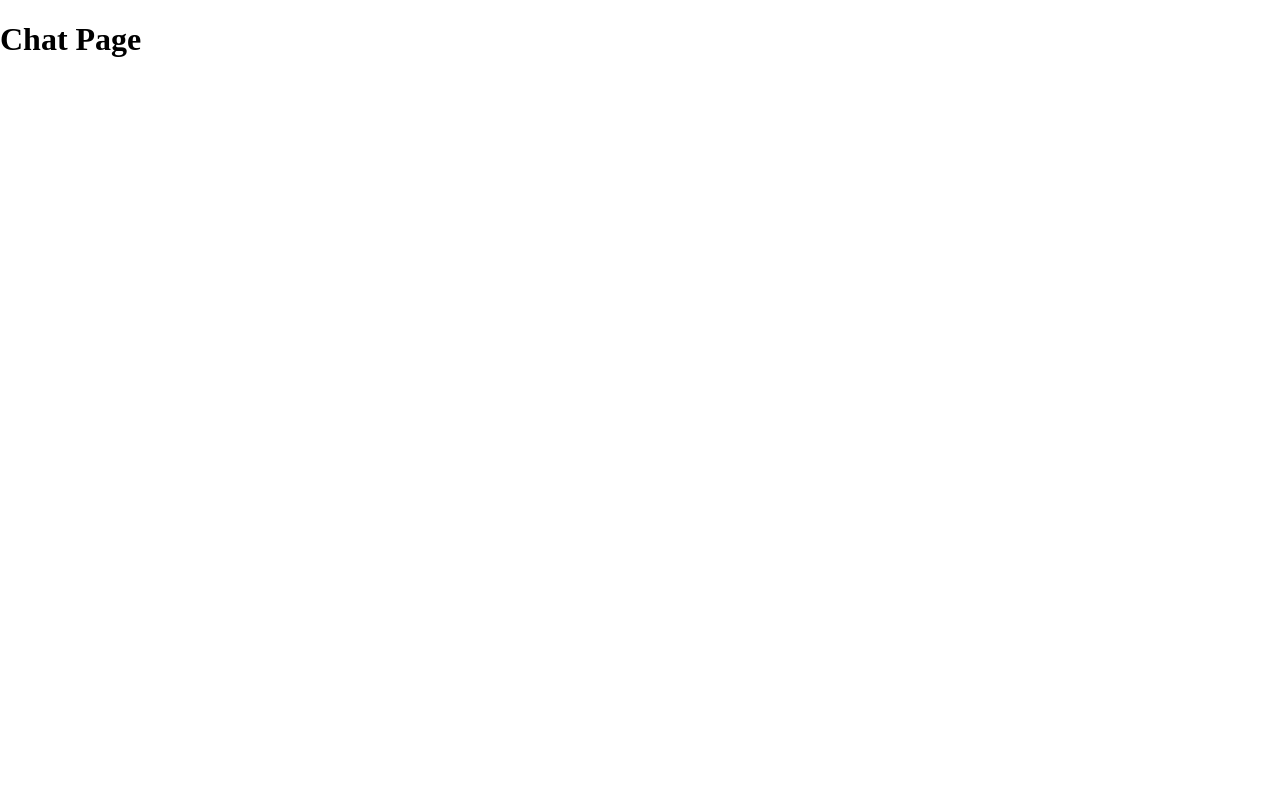
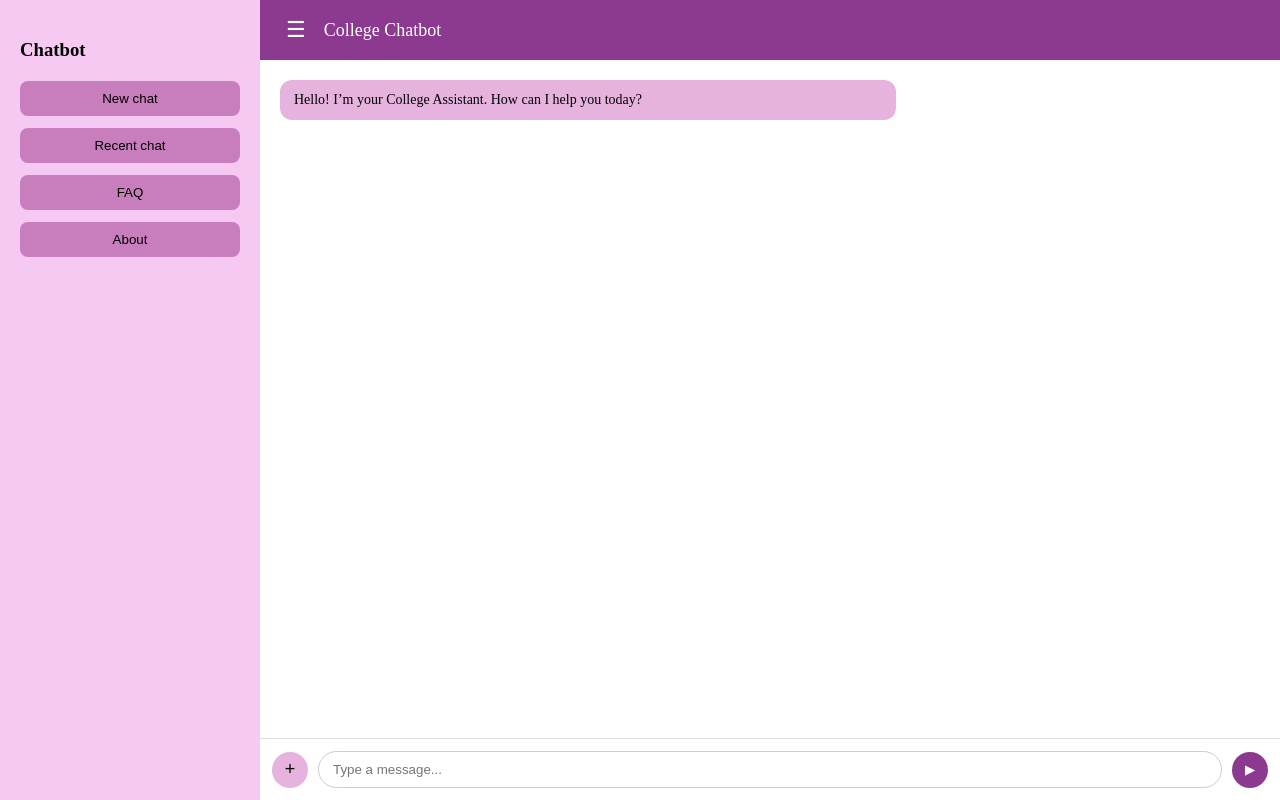
Before and after one commit to sidharthpunathil/chatbot-poc, a React (Create React App) app in the folder frontend/: page /chat in a window 1280 px wide. Built offline with nearby package versions, Linux system fonts and the light colour scheme.

Commit message:
chatarea

```diff
--- a/frontend/package.json
+++ b/frontend/package.json
@@ -9,6 +9,7 @@
     "react": "^18.2.0",
     "react-dom": "^18.2.0",
     "react-dropzone": "^14.3.8",
+    "react-icons": "^5.5.0",
     "react-router-dom": "^6.30.2",
     "react-scripts": "5.0.1"
   },
--- a/frontend/src/App.js
+++ b/frontend/src/App.js
@@ -1,4 +1,4 @@
-import { BrowserRouter as Router, Routes, Route } from "react-router-dom";
+import { BrowserRouter as Router, Routes, Route, Navigate } from "react-router-dom";
 
 import Home from "./pages/Home";
 import Login from "./pages/Login";
@@ -29,6 +29,9 @@ function App() {
         <Route path="/chat" element={<Chat />} />
         <Route path="/about" element={<About />} />
         <Route path="/faq" element={<FAQ />} />
+
+        {/* Optional: redirect unknown routes to home */}
+        <Route path="*" element={<Navigate to="/" replace />} />
       </Routes>
     </Router>
   );
--- /dev/null
+++ b/frontend/src/pages/Chat.css
@@ -0,0 +1,147 @@
+/* PAGE */
+.chat-page {
+  display: flex;
+  height: 100vh;
+  background: #fff;
+  overflow: hidden;
+}
+
+/* SIDEBAR */
+.chat-sidebar {
+  width: 220px;
+  background: #f6c9f2;
+  padding: 20px;
+  transition: all 0.3s ease;
+}
+
+.chat-sidebar.closed {
+  width: 0;
+  padding: 0;
+  overflow: hidden;
+}
+
+.chat-sidebar h3 {
+  margin-bottom: 20px;
+}
+
+.chat-sidebar button {
+  width: 100%;
+  margin-bottom: 12px;
+  padding: 10px;
+  border: none;
+  border-radius: 8px;
+  background: #c87dbd;
+  color: #000;
+  cursor: pointer;
+}
+
+/* MAIN */
+.chat-main {
+  flex: 1;
+  display: flex;
+  flex-direction: column;
+  transition: all 0.3s ease;
+}
+
+.chat-main.full {
+  margin-left: 0;
+}
+
+/* HEADER */
+.chat-header {
+  height: 60px;
+  background: #8b3a8f;
+  color: #fff;
+  display: flex;
+  align-items: center;
+  padding: 0 20px;
+  font-size: 18px;
+  gap: 12px;
+}
+
+.menu-btn {
+  background: none;
+  border: none;
+  color: #fff;
+  font-size: 22px;
+  cursor: pointer;
+}
+
+/* CHAT BODY */
+.chat-body {
+  flex: 1;
+  padding: 20px;
+  overflow-y: auto;
+}
+
+.message {
+  max-width: 60%;
+  padding: 12px 14px;
+  border-radius: 12px;
+  margin-bottom: 12px;
+  font-size: 14px;
+}
+
+.message.bot {
+  background: #e5b3dd;
+}
+
+.message.user {
+  background: #8b3a8f;
+  color: #fff;
+  margin-left: auto;
+}
+
+/* INPUT BAR */
+.chat-input {
+  display: flex;
+  align-items: center;
+  padding: 12px;
+  border-top: 1px solid #ddd;
+  gap: 10px;
+}
+
+.chat-input input {
+  flex: 1;
+  padding: 10px 14px;
+  border-radius: 20px;
+  border: 1px solid #ccc;
+  outline: none;
+}
+
+.upload-btn {
+  width: 36px;
+  height: 36px;
+  border-radius: 50%;
+  border: none;
+  background: #e5b3dd;
+  font-size: 18px;
+  cursor: pointer;
+}
+
+.send-btn {
+  width: 36px;
+  height: 36px;
+  border-radius: 50%;
+  border: none;
+  background: #8b3a8f;
+  color: #fff;
+  cursor: pointer;
+}
+
+/* MOBILE VIEW */
+@media (max-width: 768px) {
+  .chat-sidebar {
+    position: absolute;
+    z-index: 10;
+    height: 100%;
+  }
+
+  .chat-main {
+    width: 100%;
+  }
+
+  .message {
+    max-width: 85%;
+  }
+}
--- a/frontend/src/pages/Chat.jsx
+++ b/frontend/src/pages/Chat.jsx
@@ -1,5 +1,83 @@
+import React, { useState } from "react";
+import { useNavigate } from "react-router-dom";   // ✅ ADDED
+import "./Chat.css";
+
 const Chat = () => {
-  return <h1>Chat Page</h1>;
+  const [sidebarOpen, setSidebarOpen] = useState(true);
+  const [input, setInput] = useState("");
+  const navigate = useNavigate();                 // ✅ ADDED
+
+  const [messages, setMessages] = useState([
+    {
+      sender: "bot",
+      text: "Hello! I’m your College Assistant. How can I help you today?",
+    },
+  ]);
+
+  const sendMessage = (e) => {
+    e.preventDefault();
+    if (!input.trim()) return;
+
+    setMessages([...messages, { sender: "user", text: input }]);
+    setInput("");
+  };
+
+  return (
+    <div className="chat-page">
+      {/* SIDEBAR */}
+      <aside className={`chat-sidebar ${sidebarOpen ? "" : "closed"}`}>
+        <h3>Chatbot</h3>
+
+        {/* ✅ ONLY onClick ADDED */}
+        <button>New chat</button>
+        <button onClick={() => navigate("/recentchat")}>Recent chat</button>
+        <button onClick={() => navigate("/faq")}>FAQ</button>
+        <button onClick={() => navigate("/about")}>About</button>
+      </aside>
+
+      {/* MAIN CHAT */}
+      <div className={`chat-main ${sidebarOpen ? "" : "full"}`}>
+        {/* HEADER */}
+        <div className="chat-header">
+          <button
+            className="menu-btn"
+            onClick={() => setSidebarOpen(!sidebarOpen)}
+          >
+            ☰
+          </button>
+          <span>College Chatbot</span>
+        </div>
+
+        {/* CHAT BODY */}
+        <div className="chat-body">
+          {messages.map((msg, i) => (
+            <div key={i} className={`message ${msg.sender}`}>
+              {msg.text}
+            </div>
+          ))}
+        </div>
+
+        {/* INPUT BAR */}
+
+        <form className="chat-input" onSubmit={sendMessage}>
+          <button type="button" className="upload-btn">
+            +
+          </button>
+
+          <input
+            type="text"
+            placeholder="Type a message..."
+            value={input}
+            onChange={(e) => setInput(e.target.value)}
+          />
+
+          <button type="submit" className="send-btn">
+            ▶
+          </button>
+        </form>
+      </div>
+    </div>
+  );
 };
 
 export default Chat;
--- a/frontend/src/pages/Login.jsx
+++ b/frontend/src/pages/Login.jsx
@@ -1,10 +1,17 @@
 import React, { useState } from "react";
-import { Link } from "react-router-dom";
+import { Link, useNavigate } from "react-router-dom";
 import "./Login.css";
 import collegeImg from "../assets/college.png";
 
 const Login = () => {
   const [show, setShow] = useState(false);
+  const navigate = useNavigate();
+
+  const handleLogin = (e) => {
+    e.preventDefault();
+    // frontend-only redirect
+    navigate("/chat");
+  };
 
   return (
     <section className="auth auth-login">
@@ -19,12 +26,14 @@ const Login = () => {
       <div className="auth-right">
         <div className="card">
           <h3>Chatbot Login</h3>
-          <p className="subtitle">Welcome back! Please log in to continue</p>
+          <p className="subtitle">
+            Welcome back! Please log in to continue
+          </p>
 
-          <form className="auth-form" onSubmit={(e) => e.preventDefault()}>
+          <form className="auth-form" onSubmit={handleLogin}>
             <label className="field">
               <span className="label">Email ID</span>
-              <input type="email" placeholder="Enter your email" />
+              <input type="email" placeholder="Enter your email" required />
             </label>
 
             <label className="field">
@@ -33,6 +42,7 @@ const Login = () => {
                 <input
                   type={show ? "text" : "password"}
                   placeholder="Enter your password"
+                  required
                 />
                 <button
                   type="button"
@@ -44,7 +54,9 @@ const Login = () => {
               </div>
             </label>
 
-            <button className="auth-btn">Login</button>
+            <button className="auth-btn" type="submit">
+              Login
+            </button>
           </form>
 
           <p className="switch-text">
```
Also changed, not shown: 1 other file (tests, documents, lock files or other folders).
